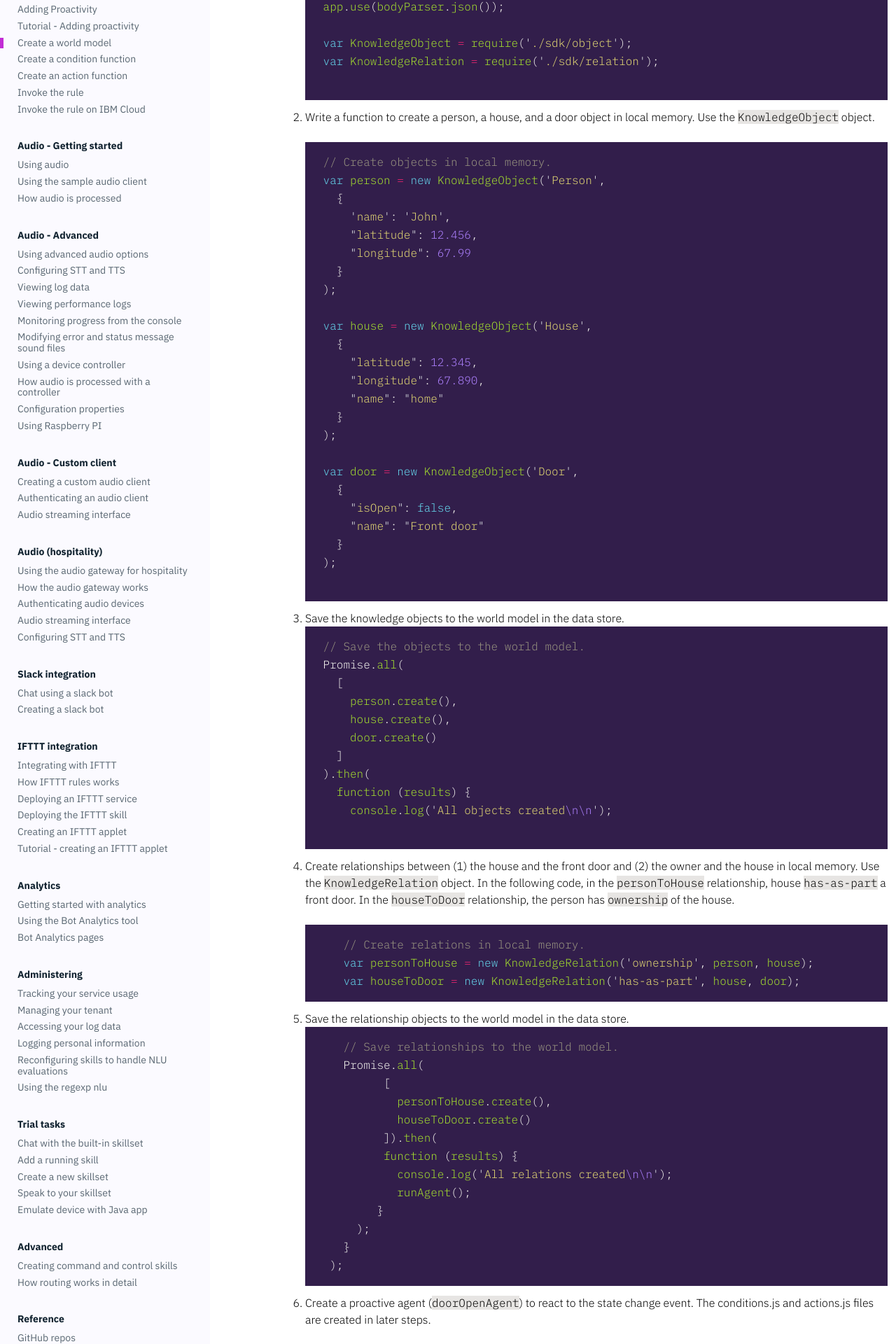
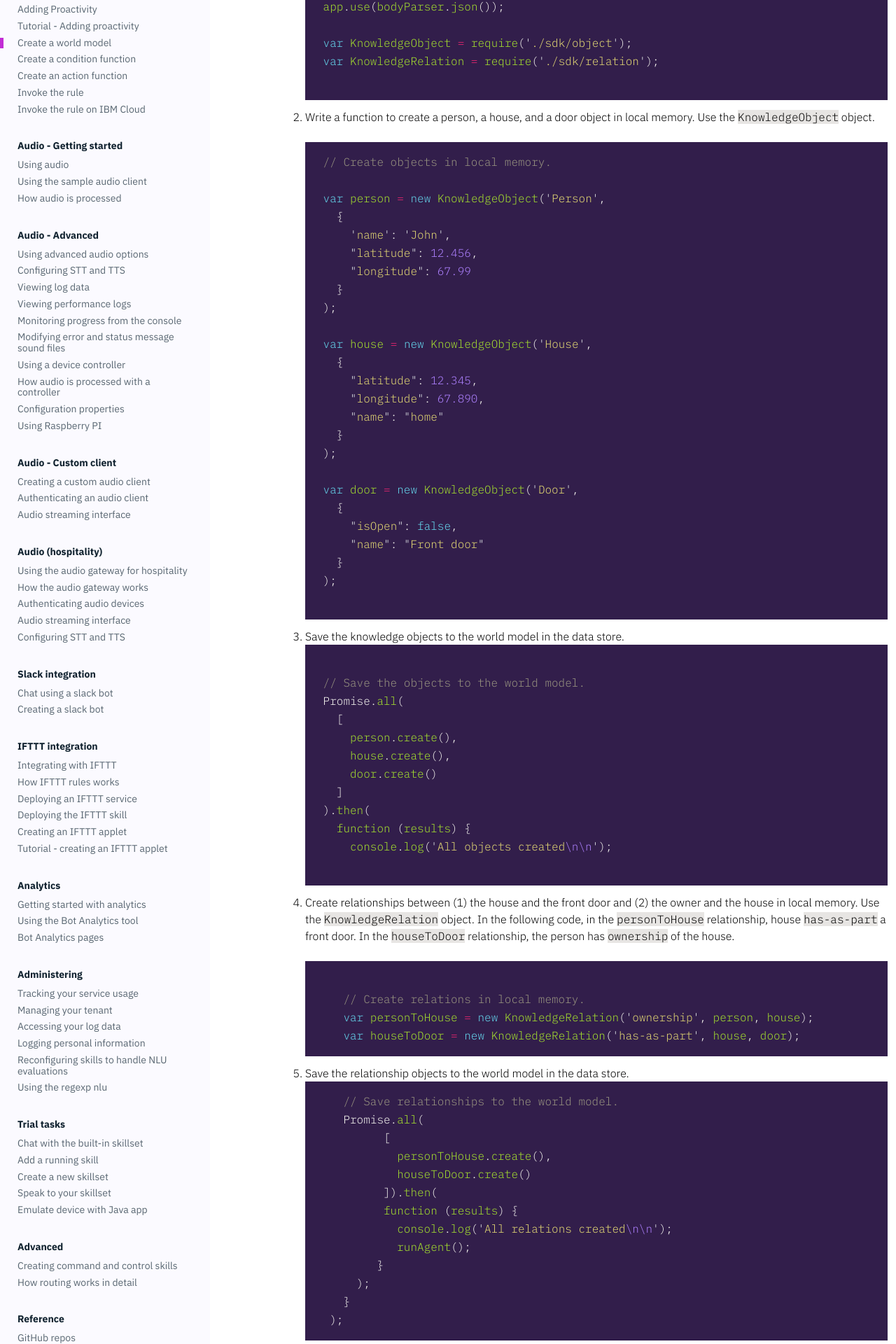
Before and after one commit to Watson-Personal-Assistant/developer, a Jekyll site: the page built from _content/knowledge/create-objects.md, in a window 1280 px wide. Shown: the part 975-2895 px from the top of the page at 70% size. Built offline with Jekyll 4.4.1, drawn with Linux system fonts in a browser that asks for light colours; some web fonts are replaced; some of the changed text lies outside the part shown.

Commit message:
Added blank lines

````diff
--- a/_content/knowledge/create-objects.md
+++ b/_content/knowledge/create-objects.md
@@ -39,6 +39,7 @@ Create a world model for John and his home.  Create an agent that subscribes to
 3. Write a function to create a person, a house, and a door object in local memory. Use the `KnowledgeObject` object.
     ```javascript
     // Create objects in local memory.
+
     var person = new KnowledgeObject('Person',
       {
         'name': 'John',
@@ -65,6 +66,7 @@ Create a world model for John and his home.  Create an agent that subscribes to
     ```
 4. Save the knowledge objects to the world model in the data store.
     ```javascript
+
     // Save the objects to the world model.
     Promise.all(
       [
@@ -79,6 +81,7 @@ Create a world model for John and his home.  Create an agent that subscribes to
     ```
 5.  Create relationships between (1) the house and the front door and (2) the owner and the house in local memory. Use the `KnowledgeRelation` object. In the following code, in the `personToHouse` relationship, house `has-as-part` a front door. In the `houseToDoor` relationship, the person has `ownership` of the house.
     ```javascript
+
         // Create relations in local memory.
         var personToHouse = new KnowledgeRelation('ownership', person, house);
         var houseToDoor = new KnowledgeRelation('has-as-part', house, door);
@@ -166,7 +169,7 @@ Create a world model for John and his home.  Create an agent that subscribes to
     ```
 11. Add a function to start the agent.
     ```javascript
-        // Server startup
+        // Server Startup
         const port = process.env.PORT || process.env.RULE_PORT || 8080;
         app.listen(port, () => {
           console.log(`Agent REST service is alive!\nListening on port ${port}\n\n`)
````
